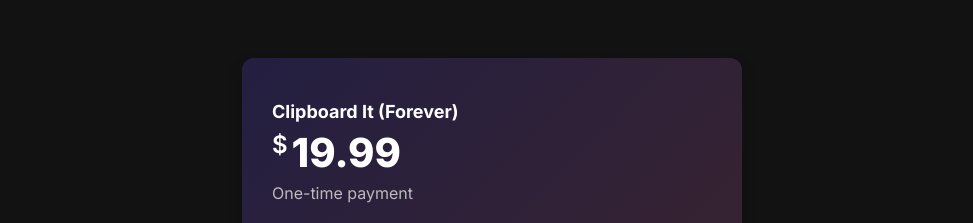
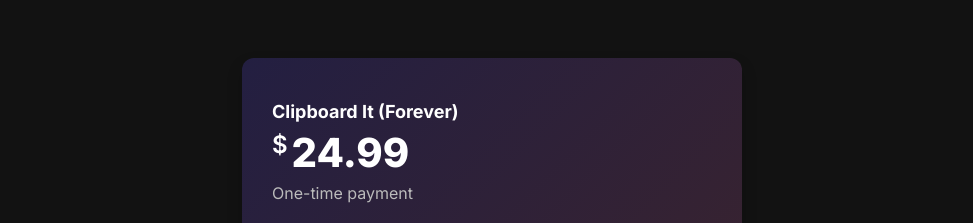
Before and after one commit to davenaus/ClipboardIt, a React (Create React App) app: page / in a window 1280 px wide. Shown: the part 2600-2823 px from the top of the page, without its empty margins (148-1121 px from the left). Built offline with nearby package versions, Linux system fonts and the light colour scheme.

Commit message:
Price Change

```diff
--- a/src/components/sections/PricingSection.tsx
+++ b/src/components/sections/PricingSection.tsx
@@ -41,7 +41,7 @@
             <div className="pricing-type">Clipboard It (Forever)</div>
             <div className="pricing-price">
               <span className="pricing-currency">$</span>
-              19.99
+              24.99
             </div>
             <div className="pricing-period">One-time payment</div>
           </div>
```
